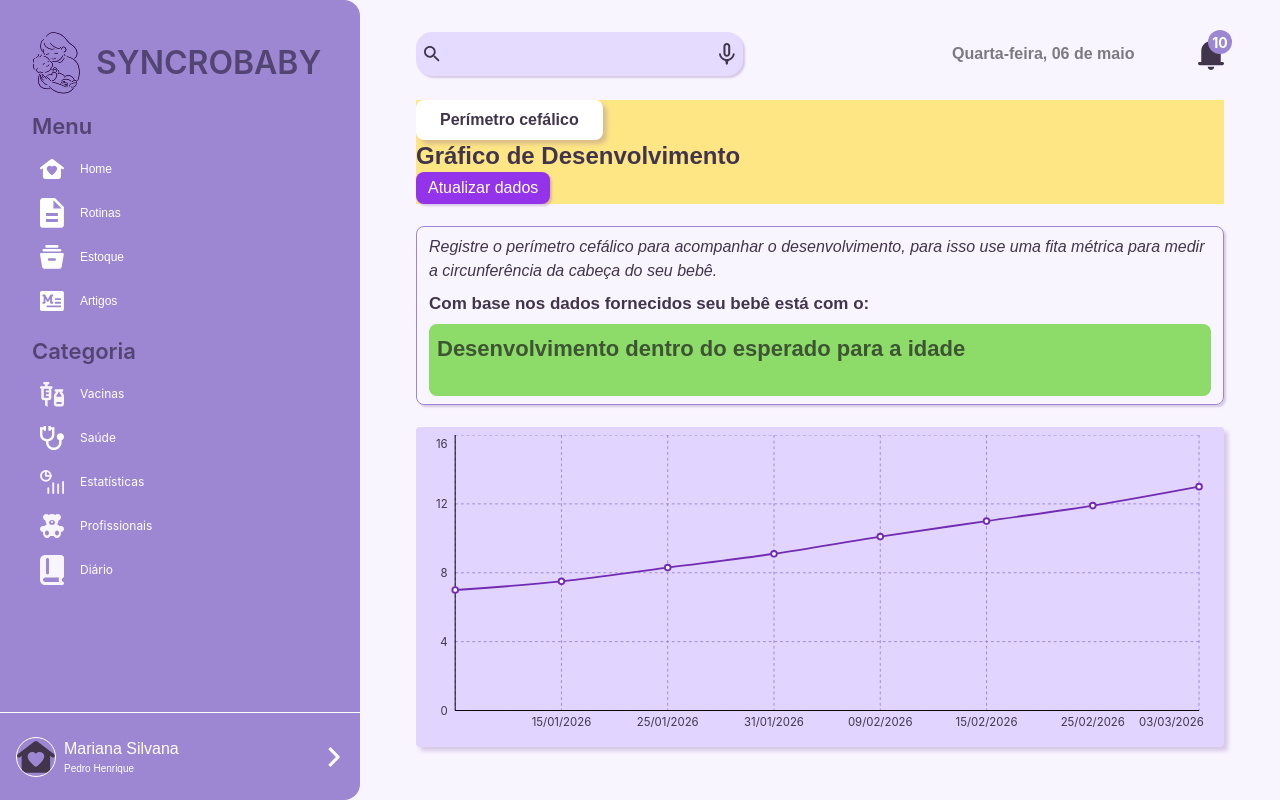
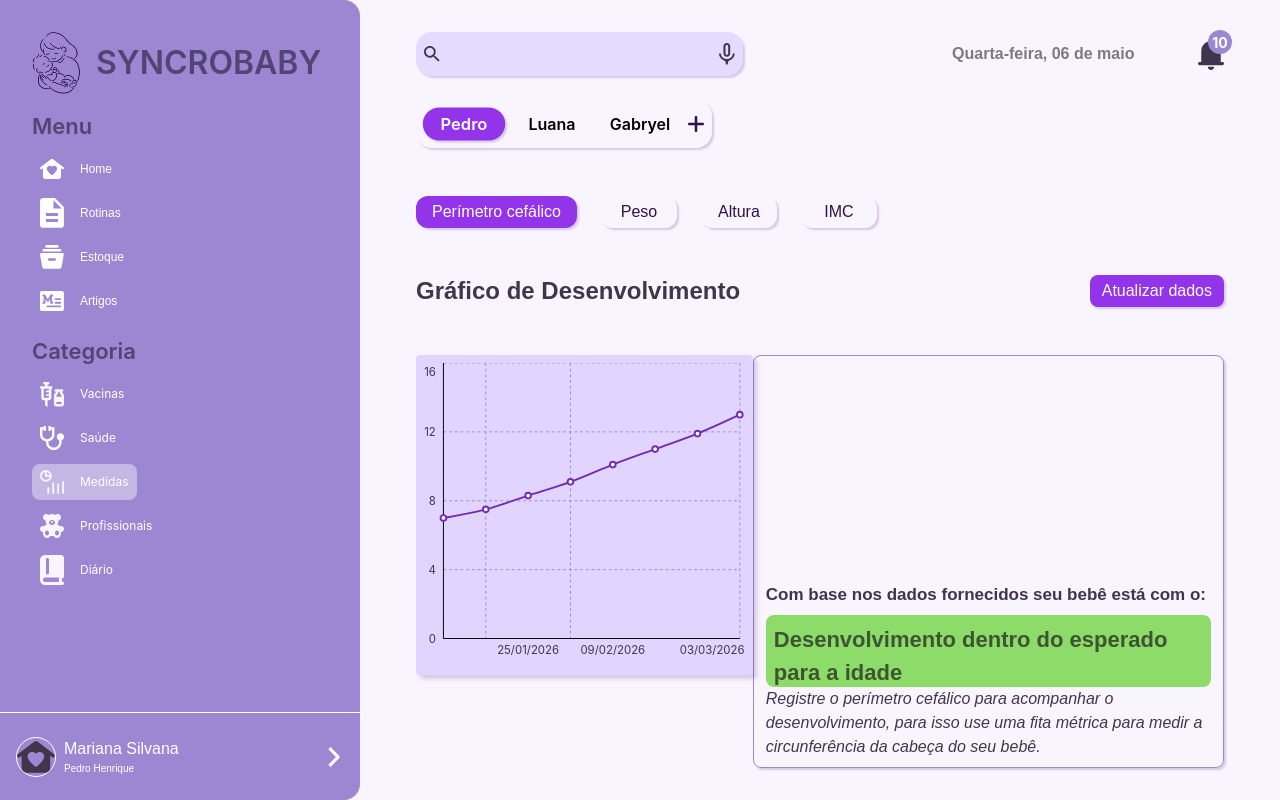
Before and after one commit to JoaoMoraes28/frontendsyncrobabyvercel, a React (Vite) app: page /measures in a window 1280 px wide. Built offline with nearby package versions, Linux system fonts and the light colour scheme.

Commit message:
feat/iniciando tratativas para versão de desktop

```diff
--- a/src/layouts/MainLayout.tsx
+++ b/src/layouts/MainLayout.tsx
@@ -78,8 +78,8 @@ export const listIcons: IconsNavigation[] = [
   {
     id: 7,
     icon: statisticsIcon,
-    title: "Estatísticas",
-    path: "/statistic",
+    title: "Medidas",
+    path: "/measures",
   },
   {
     id: 8,
--- a/src/pages/Home/Home.tsx
+++ b/src/pages/Home/Home.tsx
@@ -45,7 +45,7 @@ const categoriesData = [
   { id: 2, title: "Estoque", icon: StorageIcon, path: "/storage" },
   { id: 3, title: "Rotinas", icon: RoutinesIcon, path: "/routines" },
   { id: 4, title: "Diário", icon: DiaryIcon, path: "/diary" },
-  { id: 5, title: "Medidas", icon: MeasurementsIcon, path: "/measurements" },
+  { id: 5, title: "Medidas", icon: MeasurementsIcon, path: "/measures" },
   { id: 6, title: "Pediatra", icon: PediatricianIcon, path: "/pediatrician" },
   { id: 7, title: "Saúde", icon: healthIcon, path: "/health" },
 ];
--- a/src/pages/measures/Measures.tsx
+++ b/src/pages/measures/Measures.tsx
@@ -5,6 +5,7 @@ import BtnPrimary from "../../components/BtnPrimary"
 
 import type { DataChart } from "./components/Chart"
 import Chart from "./components/Chart"
+import ChildrenSelect from "../../layouts/ChildrenSelect"
 
 interface LabelDescription {
     label: string
@@ -55,6 +56,7 @@ const descriptionMeasure: LabelDescription[] = [
 ]
 
 function Measures() {
+    const [idChild, setIdChild] = useState<number>(1)
     const [filterSelected, setFilterSelected] = useState<string>("Perímetro cefálico")
     const [dataChart] = useState<DataChart[]>([
         {
@@ -139,17 +141,30 @@ function Measures() {
 
     return (
         <div className="flex flex-col w-full min-h-full">
-
+            <div className="xl:flex xl:w-full">
+                <ChildrenSelect idChild={idChild} setChild={setIdChild} />
+            </div>
             <div className="flex justify-between items-center w-full
-            xl:flex-col xl:items-start xl:bg-amber-200">
-                <DropdownFilter options={filterOptions} selectedFilter={filterSelected} onSelect={setFilterSelected} />
-                <div>
+            xl:flex-col xl:justify-evenly xl:items-start xl:h-1/3">
+                <div className="block xl:hidden">
+                    <DropdownFilter options={filterOptions} selectedFilter={filterSelected} onSelect={setFilterSelected} />
+                </div>
+                <ul className="hidden xl:flex xl:gap-6">
+                    {filterOptions.map((option) => (
+                        <li key={option.id} className={`xl:flex xl:justify-center xl:items-center xl:px-4 xl:font-nunito xl:rounded-xl xl:min-w-19 xl:h-8 xl:shadow-purple-sm ${filterSelected == option.label ? 'xl:bg-accent xl:text-white' : 'text-darker-purple'}`}>
+                            <span>{option.label}</span>
+                        </li>
+                    ))}
+                </ul>
+                <div className="xl:flex xl:justify-between xl:w-full">
                     <h3 className="hidden xl:block xl:font-poppins xl:text-primary-text xl:font-bold xl:text-2xl">Gráfico de Desenvolvimento</h3>
                     <BtnPrimary text="Atualizar dados" className="flex justify-between items-center bg-accent text-white h-8 shadow-purple-sm" />
                 </div>
             </div>
-            <section className="flex flex-col justify-evenly grow">
-                <section className="px-3 py-2 border border-primary shadow-purple-sm rounded-lg">
+            <section className="flex flex-col justify-evenly grow
+            xl:flex-row-reverse xl:h-2/3">
+                <section className="px-3 py-2 border border-primary shadow-purple-sm rounded-lg
+                xl:flex xl:flex-col-reverse">
                     <div>
                         <p className="font-nunito text-primary-text italic text-[13px]
                         md:text-[16px]">
```
